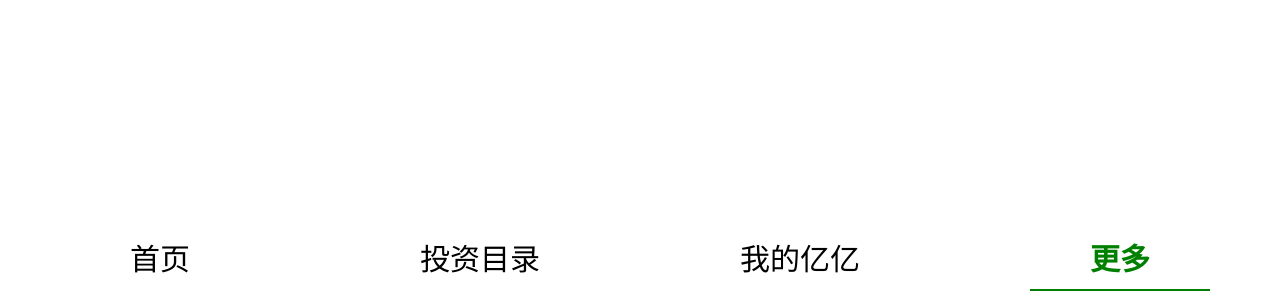
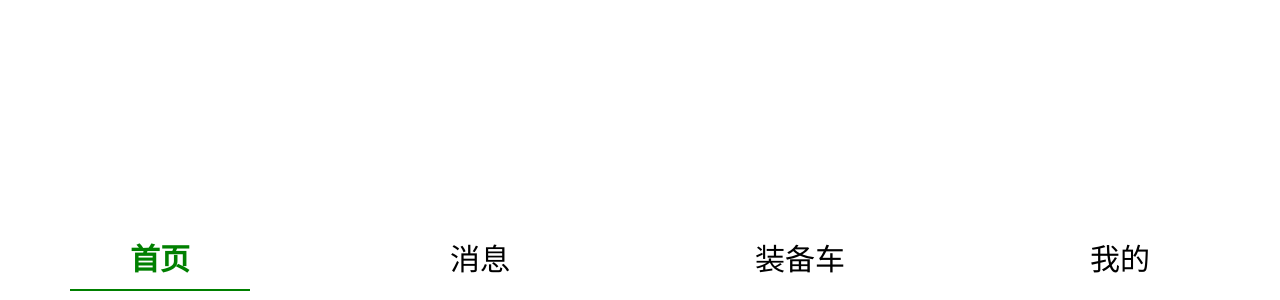
Before and after one commit to Ninjacx/VUE, a Vue app in the folder vue-cli/: page /#/index4 in a window 1280 px wide. Shown: the part 500-800 px from the top of the page. Built offline with nearby package versions, Linux system fonts and the light colour scheme; what mint-ui would draw is missing.

Commit message:
修改登录拦截

```diff
--- a/vue-cli/src/App.vue
+++ b/vue-cli/src/App.vue
@@ -2,10 +2,9 @@
   <div id="app">
     <!-- <img src="./assets/logo.png"> -->
     <router-view/>
-    <VFoot></VFoot>
+      <VFoot></VFoot>
   </div>
 </template>
-
 <script>
 import VFoot from '@/components/Footer'
 
@@ -13,6 +12,11 @@ export default {
   name: 'App',
   components: {
     VFoot
+  },
+  data(){
+    return {
+      // isBottonShow:true
+    }
   },
   mounted:function(){
     new function (){
@@ -29,7 +33,6 @@ export default {
   }
 }
 </script>
-
 <style>
     body{
       margin: 0;
@@ -39,7 +42,7 @@ export default {
       -webkit-font-smoothing: antialiased;
       -moz-osx-font-smoothing: grayscale;
       text-align: center;
-      color: #2c3e50;
-      margin-top: 60px;
+      /* color: #2c3e50; */
+      /* margin-top: 60px; */
     }
 </style>
--- a/vue-cli/src/components/Footer.vue
+++ b/vue-cli/src/components/Footer.vue
@@ -1,18 +1,18 @@
 <template>
-  <div class="footer">
+  <div :class="[{is_Show:!is_BotterShow},'footer']">
       <ul>
         <router-link to="/">
           <li><span :class="{fonts:borderTag==1}">首页</span><div :class="{line:borderTag==1}"></div></li>
         </router-link>
-        <router-link to="/index2">
-          <li><span :class="{fonts:borderTag==2}">投资目录</span><div :class="{line:borderTag==2}"></div></li>
+        <router-link to="/message">
+          <li><span :class="{fonts:borderTag==2}">消息</span><div :class="{line:borderTag==2}"></div></li>
         </router-link>
-        <router-link to="/index3">
-          <li><span :class="{fonts:borderTag==3}">我的亿亿</span><div :class="{line:borderTag==3}"></div></li>
+        <router-link to="/car">
+          <li><span :class="{fonts:borderTag==3}">装备车</span><div :class="{line:borderTag==3}"></div></li>
         </router-link>
-        <!-- <router-link to="/index4"> -->
-          <li @click="go_index4()"><span :class="{fonts:borderTag==4}">更多</span><div :class="{line:borderTag==4}"></div></li>
-        <!-- </router-link> -->
+        <router-link to="/user">
+          <li @click="go_index4()"><span :class="{fonts:borderTag==4}">我的</span><div :class="{line:borderTag==4}"></div></li>
+        </router-link>
       </ul>
   </div>
 </template>
@@ -23,9 +23,9 @@ import router from './../router'
     data () {
       return {
         msg: 'Welcome to Your Vue.js App',
+        isBottom :true
       }
-    },
-    methods:{
+    },methods:{
       go_index4(){
         let uid = 156
         // router.push({ path: `/index4?id=${uid}` }) // -> /user/123
@@ -36,6 +36,9 @@ import router from './../router'
     ,computed: {
       borderTag(){
         return this.$store.state.borderTag
+      },
+      is_BotterShow(){
+        return this.$store.state.isBottomShow
       }
     }
   }
@@ -43,7 +46,9 @@ import router from './../router'
 
 <!-- Add "scoped" attribute to limit CSS to this component only -->
 <style scoped>
-
+.is_Show{
+  display: none;
+}
 .fonts{
   font-weight: bold;
   color: green;
--- a/vue-cli/src/main.js
+++ b/vue-cli/src/main.js
@@ -15,6 +15,8 @@ import 'mint-ui/lib/style.css'
 
 // element-ui
 import 'element-ui/lib/theme-chalk/index.css'
+var VueTouch = require('vue-touch')
+Vue.use(VueTouch, {name: 'v-touch'})
 Vue.use(MintUI)
 Vue.use(Element, { size: 'small', zIndex: 3000 })
 
--- a/vue-cli/src/page/index3.vue
+++ b/vue-cli/src/page/car.vue
@@ -1,11 +1,7 @@
 <template>
   <transition name="fade">
-  <div class="index3">
-    <mt-datetime-picker
-   ref="picker"
-   type="time"
-   v-model="pickerValue">
- </mt-datetime-picker>
+  <div class="car">
+    car
   </div>
 </transition>
 </template>
@@ -13,7 +9,7 @@
 <script>
 
 export default {
-  name: 'index3',
+  name: 'car',
   data () {
     return {
       msg: 'Welcome to Your Vue.js App',
--- a/vue-cli/src/page/index.vue
+++ b/vue-cli/src/page/index.vue
@@ -3,10 +3,6 @@
    <VBannerList></VBannerList>
    <div>
      <ul class="nav">
-         <!-- <li><i class="el-icon-info"></i><div>邀请好友</div></li>
-         <li><i class="el-icon-info"></i><div>亿亿公益</div></li>
-         <li><i class="el-icon-info"></i><div>公司资质</div></li>
-         <li><i class="el-icon-info"></i><div>信息披露</div></li> -->
          <blocks :title="'邀请好友'"></blocks>
          <blocks :title="'亿亿公益'"></blocks>
          <blocks :title="'公司资质'"></blocks>
@@ -23,6 +19,9 @@
         <router-view></router-view>
      </div>
    </div>
+     <div class="" >
+         开始移动
+     </div>
    <ul>
      <li v-for="item in list">
        {{item.description}}
@@ -31,6 +30,7 @@
     <!--<div @click="getStroe()">
           click
     </div> -->
+
   </div>
 </template>
 <script>
@@ -65,12 +65,27 @@ export default {
       this.$store.commit('setName', 'sky')
       console.log(this.$store.state.name)
     }
+    // ,
+    // swiperleft: function () {
+    //   this.$router.push({'path':'/queuehistory'});
+    // },
+    // swiperright: function () {
+    //   this.$router.push({'path':'/home'});
+    // },
+    // touchMove(e){
+    //   console.log(e.target.clientHeight);//
+    //   // e.target.clientHeigh = window.Ele;
+    // },
+    // touchstart(e){
+    //   console.log(333);
+    // }
   },
   components: {
     VBannerList,
     blocks
   },
   mounted: function () {
+    console.log(this.$store.state.isBottomShow);
     console.log(api.api.getList)
       axios.Newget('/changeRecommend',{},(request)=>{
         this.list = JSON.parse(request.res);
--- a/vue-cli/src/page/logo/login.vue
+++ b/vue-cli/src/page/logo/login.vue
@@ -1,9 +1,10 @@
 <template>
   <div class="">
-   <VBannerList></VBannerList>
-    <div @click="getStroe()">
+   <!-- <VBannerList></VBannerList> -->
+   login
+    <!-- <div @click="getStroe()">
           click
-    </div>
+    </div> -->
   </div>
 </template>
 
@@ -15,7 +16,8 @@ export default {
   name: 'index',
   data () {
     return {
-      msg: ''
+      msg: '',
+      isBottomShow:'false'
     }
   },
   methods: {
@@ -26,22 +28,26 @@ export default {
       });
       // console.log(this.$store)
       this.$store.commit('setName', 'sky')
-      console.log(this.$store.state.name)
     }
   },
   components: {
     VBannerList
   },
   mounted: function () {
-    return this.$store.commit('Flagborder', '1')
+
+       this.$store.commit('isBottomShow', false) //隐藏底部栏
+       this.$store.commit('Flagborder', '1')
+         console.log(this.$store.state.isBottomShow)
+     //return
   }
 }
 </script>
 
 <!-- Add "scoped" attribute to limit CSS to this component only -->
 <style scoped>
-
-
+.is_none{
+  display: none;
+}
 h1, h2 {
   font-weight: normal;
 }
--- a/vue-cli/src/page/index2.vue
+++ b/vue-cli/src/page/message.vue
@@ -1,12 +1,12 @@
 <template>
-  <div class="hello">
-     222
+  <div class="message">
+     message
   </div>
 </template>
 
 <script>
 export default {
-  name: 'index2',
+  name: 'message',
   data () {
     return {
       msg: 'Welcome to Your Vue.js App'
--- a/vue-cli/src/page/index4.vue
+++ b/vue-cli/src/page/user.vue
@@ -1,11 +1,7 @@
 <template>
-  <div class="hello">
+  <div class="user">
     <div style="height:300px">
-    <mt-swipe :auto="4000">
-      <mt-swipe-item v-for="item in images">
-        <img :src="item.url" style="width:100%;" />
-      </mt-swipe-item>
-    </mt-swipe>
+    user
   </div>
      <!-- {{msg}}
      <button type="button" @click="getParams()" name="button">getParams</button>
@@ -18,7 +14,7 @@
 
 <script>
 export default {
-    name: 'index4',
+    name: 'user',
     data () {
       return {
         msg: 'Welcome to Your Vue.js App'
--- a/vue-cli/src/resource/index.js
+++ b/vue-cli/src/resource/index.js
@@ -1,3 +1,6 @@
+/*
+没用上
+*/
 import Vue from 'vue'
 import VueResource from 'vue-resource'
 
--- a/vue-cli/src/router/index.js
+++ b/vue-cli/src/router/index.js
@@ -2,23 +2,25 @@ import Vue from 'vue'
 import Router from 'vue-router'
 import HelloWorld from '@/components/HelloWorld'
 import index from '@/page/index'
-import index2 from '@/page/index2'
-import index3 from '@/page/index3'
-import index4 from '@/page/index4'
+import message from '@/page/message'
+import car from '@/page/car'
+import user from '@/page/user'
+import login from '@/page/logo/login'
+import store from '@/./store'
+// import store from '@/store/index'
 // 子路由
 import cc from '@/components/childs'
 import cc2 from '@/components/childs2'
 
 Vue.use(Router)
 
-export default new Router({
+const router = new Router({
   routes: [
     {
       path: '/HelloWorld',
       name: 'HelloWorld',
       component: HelloWorld
-    },
-    {
+    }, {
       path: '/',
       name: 'index',
       component: index,
@@ -39,19 +41,51 @@ export default new Router({
       // props: { newsletterPopup: false }
     },
     {
-      path: '/index2',
-      name: 'index2',
-      component: index2
+      path: '/message',
+      name: 'message',
+      component: message
     },
     {
-      path: '/index3',
-      name: 'index3',
-      component: index3
+      path: '/car',
+      name: 'car',
+      component: car,
+      meta: {
+        requireAuth: true
+      }
     },
     {
-      path: '/index4',
-      name: 'index4',
-      component: index4
+      path: '/user',
+      name: 'user',
+      component: user
+    }, {
+      path: '/login',
+      name: '/login',
+      component: login
     }
   ]
 })
+export default router
+
+router.beforeEach((to, from, next) => {
+  // console.info(22, window.location.href)
+  // console.info(to,from,next)
+  // 对路由变化作出响应...
+  // console.log(router,to)
+  // console.log(router,to.query, from)
+  // console.log(to,$.param( to.query ),window.location.href)
+  // 全局拦截器的
+  if (to.meta.requireAuth) { // 判断该路由是否需要登录权限
+    if (store.state.userToken) { // 通过store获取当前的token是否存在
+      next()
+    } else {
+      next({
+        path: 'login',
+        query: { redirect: to.fullPath } //   将跳转的路由path作为参数，登录成功后跳转到该路由
+      })
+    }
+  } else {
+    // 不需要验证登录显示底部导航栏 底部导航栏 true为显示
+    store.commit('isBottomShow', true)
+    next()
+  }
+})
--- a/vue-cli/src/store/index.js
+++ b/vue-cli/src/store/index.js
@@ -7,14 +7,19 @@ Vue.use(Vuex)
 export default new Vuex.Store({
   state: {
     name: '',
-    borderTag: 1
+    userToken: '', // 登录用户的信息
+    isBottomShow: true,
+    borderTag: 1 // 底部导航栏
   },
   mutations: {
     setName (state, name) {
       state.name = name
     },
-    Flagborder (arr, index) {
-      arr.borderTag = index
+    Flagborder (state, borderTag) {
+      state.borderTag = borderTag
+    },
+    isBottomShow (state, isBottomShow) {
+      state.isBottomShow = isBottomShow
     }
   }
 })
```
Also changed, not shown: vue-cli/src/data.txt (deleted).
